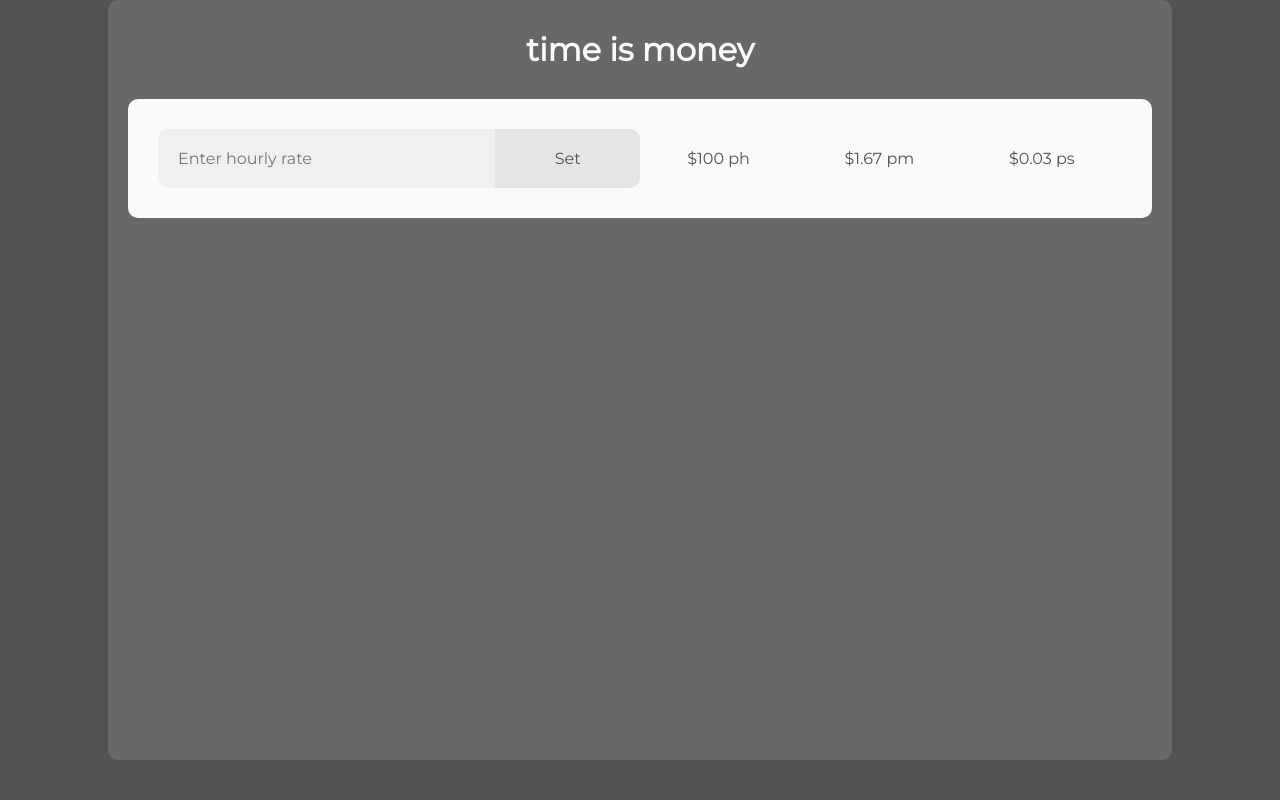
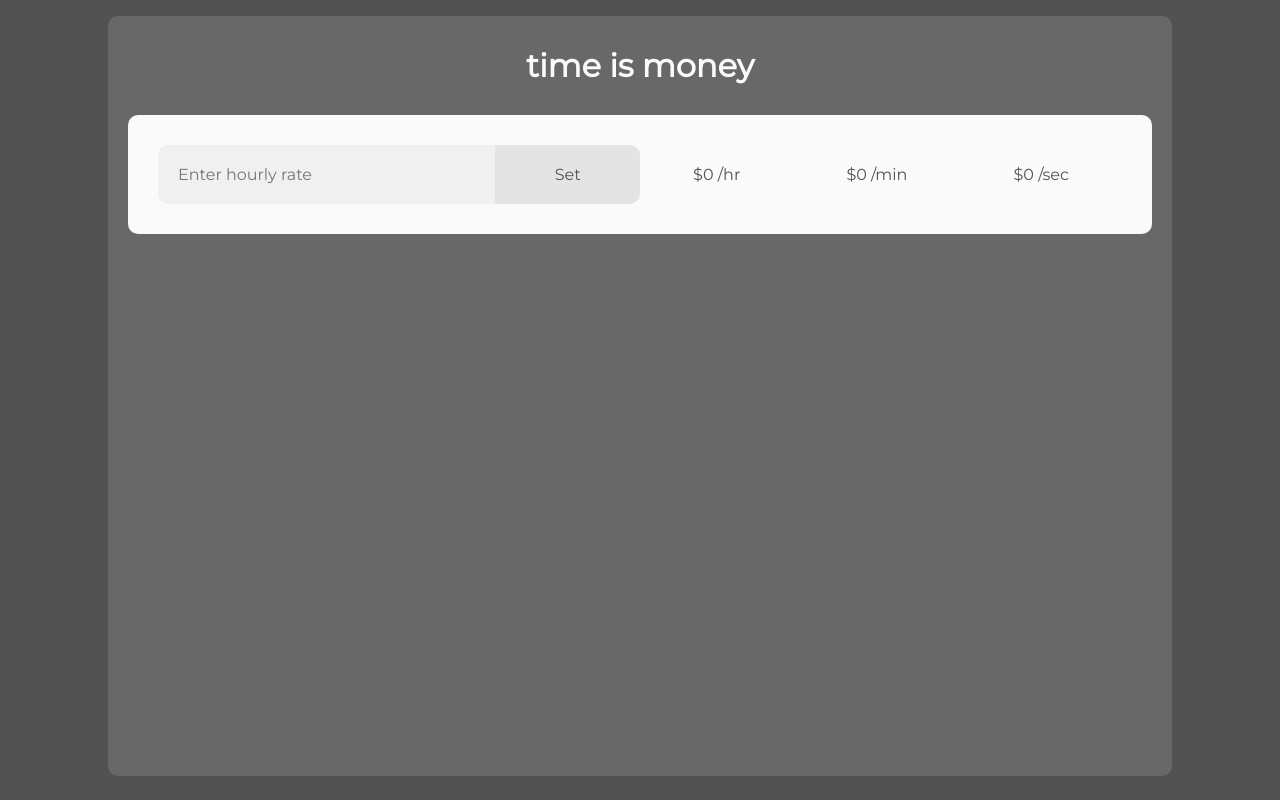
Before and after one commit to caseyharvey/time-is-money, a React (Create React App) app: page / in a window 1280 px wide. Built offline with nearby package versions, Linux system fonts and the light colour scheme.

Commit message:
add mapStateToProps and connect valueBreakdown and begin to wire up state

```diff
--- a/src/components/App.css
+++ b/src/components/App.css
@@ -14,7 +14,7 @@ body {
 }
 
 .container {
-  margin: auto;
+  margin: 2vh auto;
   padding: 20px;
   display: -webkit-box;
   display: -ms-flexbox;
--- a/src/components/App.scss
+++ b/src/components/App.scss
@@ -21,7 +21,7 @@ body {
 }
 
 .container {
-  margin: auto;
+  margin: 2vh auto;
   padding: 20px;
   display: flex;
   min-height: 90vh;
--- a/src/components/HourlyInput.js
+++ b/src/components/HourlyInput.js
@@ -1,5 +1,7 @@
 import React from "react";
 import { Field, reduxForm } from "redux-form";
+import { setHourly } from "../actions";
+import { connect } from "react-redux";
 
 class HourlyInput extends React.Component {
   renderInput = ({ input }) => {
@@ -8,9 +10,10 @@ class HourlyInput extends React.Component {
     );
   };
 
-  onSubmit(formValues) {
-    console.log(formValues);
-  }
+  onSubmit = value => {
+    console.log(value.inputHourlyRate);
+    this.props.setHourly(parseInt(value.inputHourlyRate));
+  };
 
   render() {
     return (
@@ -22,9 +25,17 @@ class HourlyInput extends React.Component {
   }
 }
 
+const mapStateToProps = state => {
+  return { hourlyRate: state.hourlyRate };
+};
+
+const connectedHourlyInput = connect(mapStateToProps, { setHourly })(
+  HourlyInput
+);
+
 export default reduxForm({
   form: "HourlyInput"
-})(HourlyInput);
+})(connectedHourlyInput);
 
 // class Inputs extends React.Component {
 //   constructor(props) {
--- a/src/components/ValueBreakdown.js
+++ b/src/components/ValueBreakdown.js
@@ -1,15 +1,31 @@
 import React from "react";
+import { connect } from "react-redux";
 
 class ValueBreakdown extends React.Component {
   render() {
     return (
       <div className="valueBreakdown">
-        <div className="valueItem">$100 ph</div>
-        <div className="valueItem">$1.67 pm</div>
-        <div className="valueItem">$0.03 ps</div>
+        <div className="valueItem">${this.props.hourlyRate * 1} /hr</div>
+        <div className="valueItem">
+          $
+          {Math.round((this.props.hourlyRate / 60 + Number.EPSILON) * 100) /
+            100}{" "}
+          /min
+        </div>
+        <div className="valueItem">
+          $
+          {Math.round(
+            (this.props.hourlyRate / 60 / 60 + Number.EPSILON) * 100
+          ) / 100}{" "}
+          /sec
+        </div>
       </div>
     );
   }
 }
 
-export default ValueBreakdown;
+const mapStateToProps = state => {
+  return { hourlyRate: state.hourlyRate };
+};
+
+export default connect(mapStateToProps)(ValueBreakdown);
--- a/src/reducers/index.js
+++ b/src/reducers/index.js
@@ -1,6 +1,8 @@
 import { combineReducers } from "redux";
+import { reducer as formReducer } from "redux-form";
 import hourlyRateReducer from "./hourlyRateReducer";
 
 export default combineReducers({
+  form: formReducer,
   hourlyRate: hourlyRateReducer
 });
```
Also changed, not shown: 1 other file (tests, documents, lock files or other folders).
